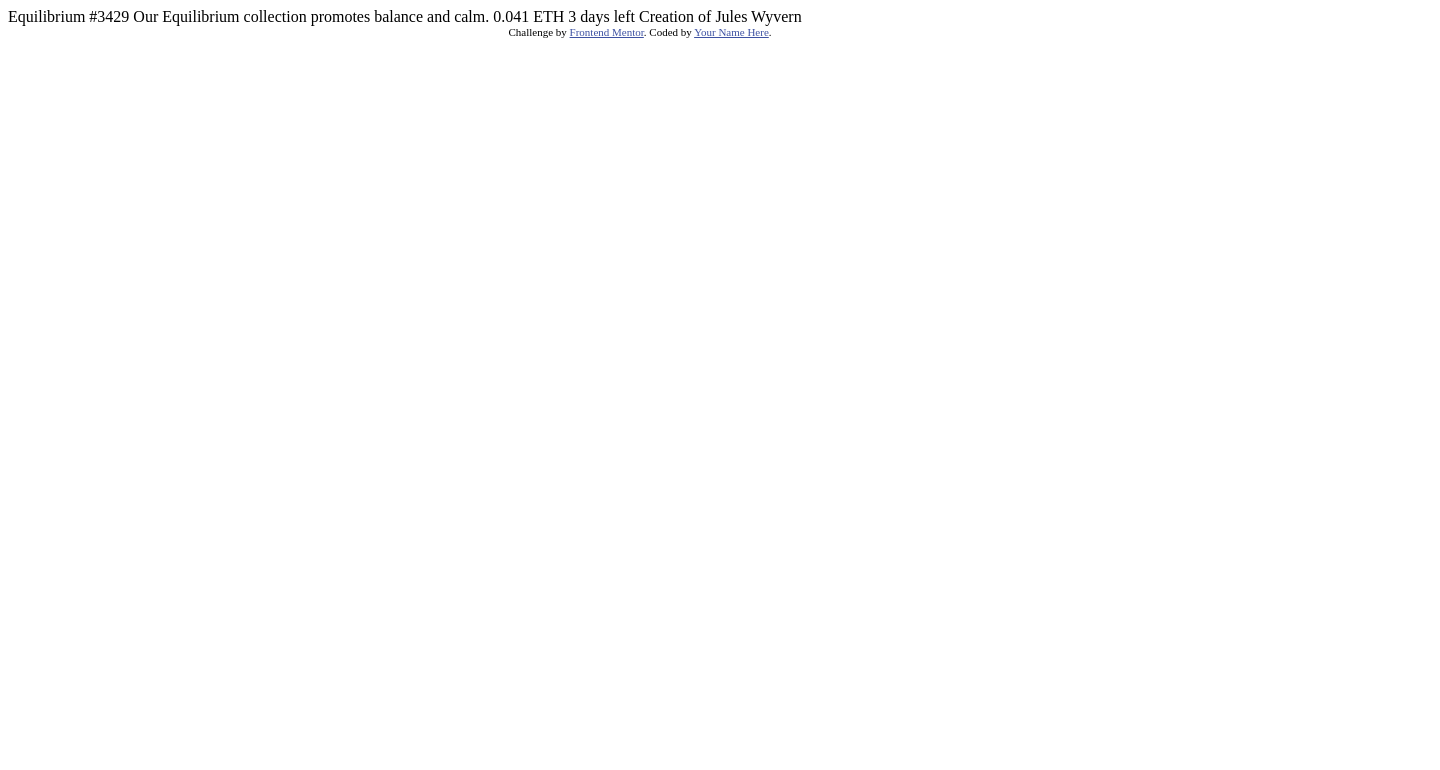
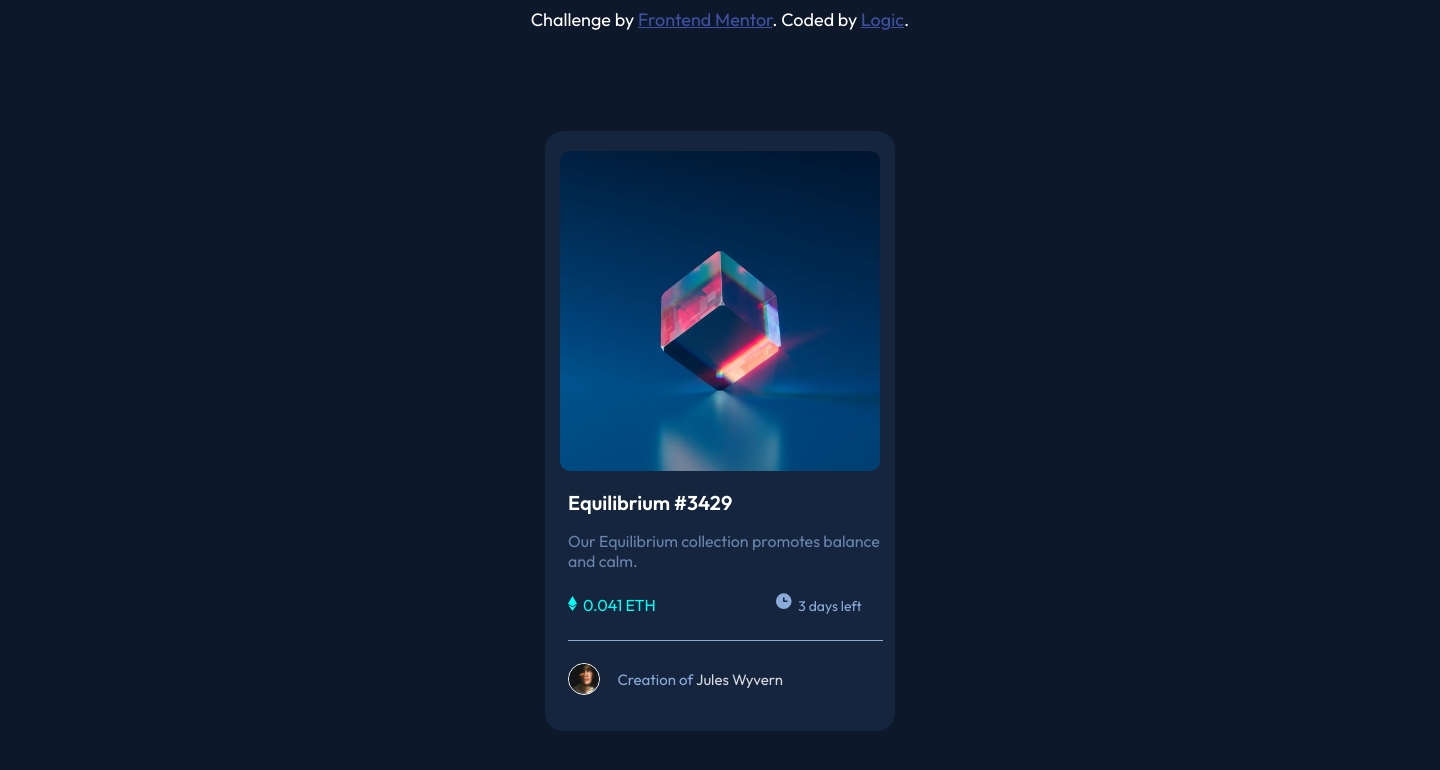
Before and after one commit to LogicPenguins/NFT-preview-card-component, a plain HTML site: page index.html in a window 1280 px wide. Shown: the whole page, 1440 px wide, since content can reach past the window. Drawn offline with Linux system fonts and the light colour scheme.

Commit message:
Finished challenge

```diff
--- a/index.html
+++ b/index.html
@@ -5,29 +5,56 @@
   <meta name="viewport" content="width=device-width, initial-scale=1.0"> <!-- displays site properly based on user's device -->
 
   <link rel="icon" type="image/png" sizes="32x32" href="./images/favicon-32x32.png">
+  <link rel="stylesheet" href="styles/styles.css">
 
   <title>Frontend Mentor | NFT preview card component</title>
 
   <!-- Feel free to remove these styles or customise in your own stylesheet 👍 -->
-  <style>
-    .attribution { font-size: 11px; text-align: center; }
-    .attribution a { color: hsl(228, 45%, 44%); }
-  </style>
 </head>
 <body>
 
-  Equilibrium #3429
-
-  Our Equilibrium collection promotes balance and calm.
-
-  0.041 ETH
-  3 days left
-
-  Creation of Jules Wyvern
-
   <div class="attribution">
     Challenge by <a href="https://www.frontendmentor.io?ref=challenge" target="_blank">Frontend Mentor</a>.
-    Coded by <a href="#">Your Name Here</a>.
+    Coded by <a href="#">Logic</a>.
   </div>
+
+  <div class="card">
+    <div class="main-image">
+      <img src="images/image-equilibrium.jpg" alt="">
+      <div>
+        <img src="images/icon-view.svg" alt="">
+      </div>
+    </div>
+    <div class="text-container">
+      <div class="crypto-id">
+        Equilibrium #3429
+      </div>
+
+      <p class="crypto-desc">
+        Our Equilibrium collection promotes balance and calm.
+      </p>
+
+      <div class="crypto-eth">
+        <img class="ethereum-icon" src="images/icon-ethereum.svg" alt="">
+        <span class="val">
+          0.041 ETH
+        </span>
+
+        <img class="clock-icon" src="images/icon-clock.svg" alt="">
+        <span class="time">
+          3 days left
+        </span>
+      </div>
+
+      <hr>
+      <div class="credit">
+        <img src="images/image-avatar.png" alt="">
+        <span class="credit-text">
+          Creation of <span class="credit-user">Jules Wyvern</span>
+        </span>
+      </div>
+    </div>
+  </div>
+
 </body>
 </html>
--- /dev/null
+++ b/styles/styles.scss
@@ -0,0 +1,172 @@
+@import url('https://fonts.googleapis.com/css2?family=Outfit:wght@300;400;600&display=swap');
+
+:root {
+    --cyan: hsl(178, 100%, 50%);
+}
+
+
+body {
+    background-color:hsl(217, 54%, 11%);
+    color: white;
+    width: 1440px;
+    margin-left: auto;
+    margin-right: auto;
+}
+
+.attribution {
+    font-size: 18px;
+    text-align: center;
+    color: white;
+    font-family: 'Outfit';
+
+}
+
+.attribution a {
+    color: hsl(228, 45%, 44%);
+}
+
+.card {
+    background-color: hsl(216, 50%, 16%);
+    height: 600px;
+    width: 350px;
+    margin-top: 100px;
+    margin-bottom: 100px;
+    margin-left: auto;
+    margin-right: auto;
+    border-radius: 18px;
+
+    .main-image {
+        position: relative;
+        padding-top: 20px;
+        padding-left: 15px;
+        padding-right: 20px;
+
+        img {
+            background-repeat: no-repeat;
+            background-size: 320px;
+            width: 320px;
+            height: 320px;
+            border-radius: 10px;
+        }
+
+        div {
+            position: absolute;
+            top: 15px;
+            background-color: rgba(0, 255, 247, 0.476);
+            width: 92%;
+            height: 95%;
+            z-index: 1;
+            opacity: 0;
+            transition: opacity 0.3s ease-in-out;
+
+            img {
+                position: absolute;
+                left: 50%;
+                top: 50%;
+                width: 40px;
+                height: auto;
+                transform: translate(-50%, -50%)
+            }
+        }
+
+        div:hover {
+            cursor: pointer;
+            opacity: 1;
+        }
+
+    }
+
+    .text-container {
+        margin-top: 15px;
+        margin-left: 23px;
+        margin-right: 12px;
+
+        .crypto-id {
+            cursor: pointer;
+            transition: all .5s linear;
+            color: hsl(0, 0%, 100%);
+            font-family: 'Outfit';
+            font-weight: 600;
+            font-size: 20px;
+        }
+
+        .crypto-id:hover {
+            color: var(--cyan);
+        }
+
+        .crypto-desc {
+            color: hsla(215, 52%, 70%, 0.714);
+            font-family: 'Outfit';
+            font-weight: 400;
+            font-size: 16px;
+        }
+
+        .crypto-eth {
+            margin-top: 20px;
+
+            .ethereum-icon {
+                width: 9px;
+                height: auto;
+            }
+
+            .val {
+                padding-left: 2px;
+                font-family: 'Outfit';
+                color: var(--cyan);
+            }
+
+            .clock-icon {
+                padding-left: 115px;
+                width: 20px;
+                height: auto;
+            }
+
+            .time {
+                color: hsl(215, 51%, 70%);
+                font-family: 'Outfit';
+                font-weight: 400;
+                font-size: 14px;
+            }
+        }
+
+        hr {
+            margin-top: 25px;
+            border: none;
+            height: 0.1px;
+            color: hsl(215, 51%, 70%);
+            background-color: hsl(215, 51%, 70%);
+        }
+
+        .credit {
+            img {
+                float: left;
+                margin-top: 15px;
+                width: 30px;
+                height: auto;
+                border: 1px solid #fff;
+                border-radius: 100px;
+            }
+
+            .credit-text {
+                float: right;
+                margin-top: 22px;
+                padding-right: 100px;
+                font-family: 'Outfit';
+                font-size: 15px;
+                font-weight: 400;
+                color: hsl(215, 51%, 70%);
+
+                .credit-user {
+                    color: rgba(255, 255, 255, 0.836);
+                    cursor: pointer;
+                    transition: all .5s linear;
+                }
+
+                .credit-user:hover {
+                    color: var(--cyan);
+                }
+            }
+        }
+    }
+
+}
```
Also changed, not shown: images/img-hover.png (added), styles/styles.css (added), 3 other files.
